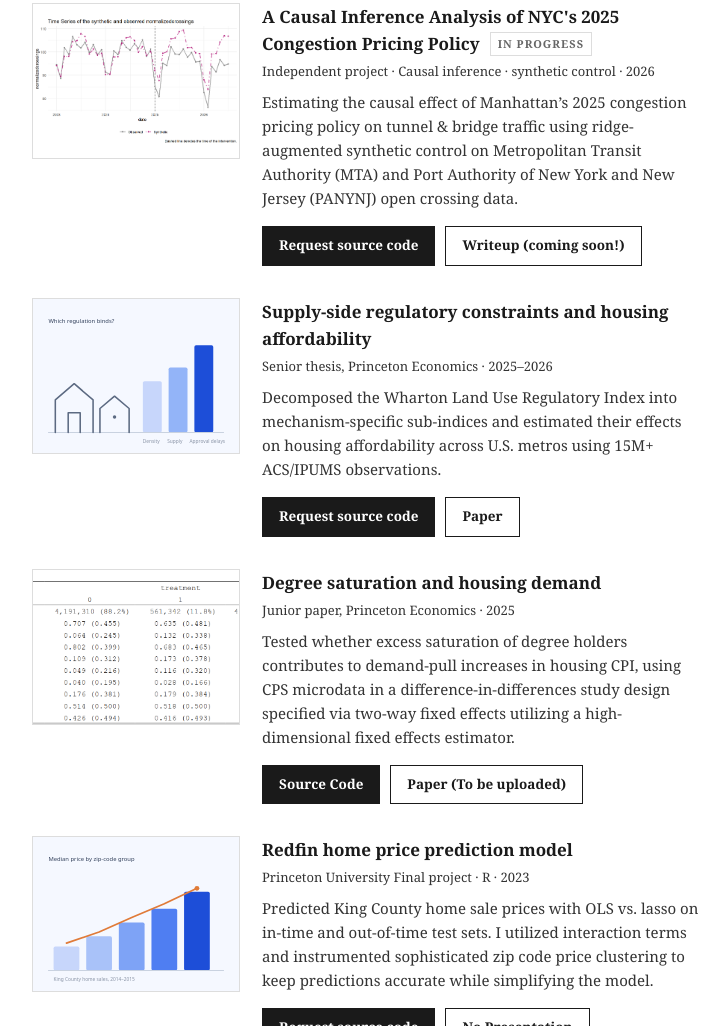
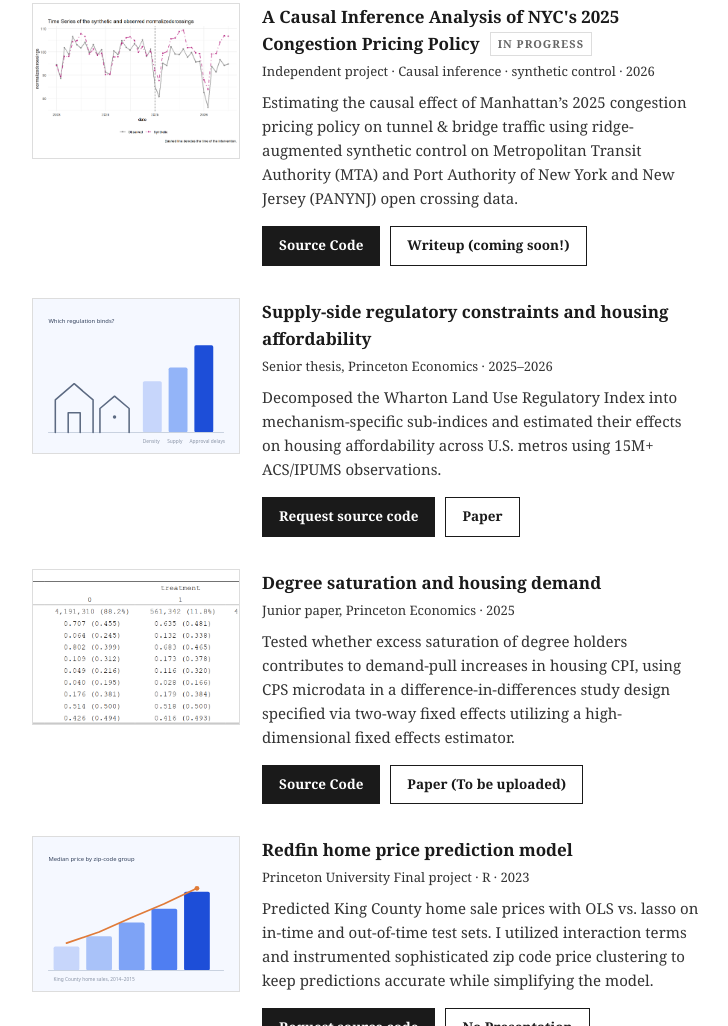
Before and after one commit to jeremiahsamroo/jeremiahsamroo.github.io, a plain HTML site: page index.html in a window 1280 px wide. Shown: the part 990-2016 px from the top of the page, without its empty margins (426-1154 px from the left). Drawn offline with Linux system fonts and the light colour scheme.

Commit message:
Update index.html

```diff
--- a/index.html
+++ b/index.html
@@ -95,7 +95,7 @@
           <p>Estimating the causal effect of Manhattan&rsquo;s 2025 congestion pricing policy on tunnel
           & bridge traffic using ridge-augmented synthetic control on Metropolitan Transit Authority (MTA) and Port Authority of New York and New Jersey (PANYNJ) open crossing data.</p>
           <div class="card-buttons">
-            <a class="btn btn-solid" href="mailto:jr2593@alumni.princeton.edu?subject=Source%20code%20request%3A%20NYC%20congestion%20pricing">Request source code</a>
+            <a class="btn btn-solid" href="https://github.com/jeremiahsamroo/congestionpricing/tree/main">Source Code</a>
             <a class="btn" href="projects/congestion-pricing.html">Writeup (coming soon!)</a>
           </div>
         </div>
```
